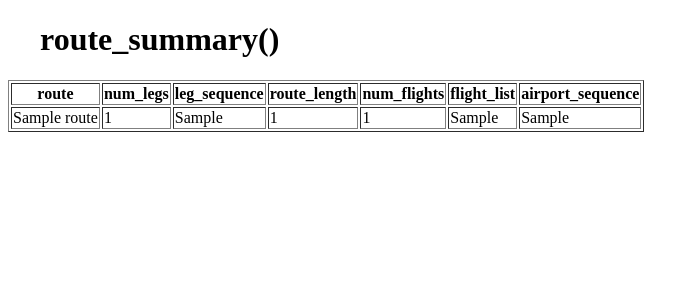
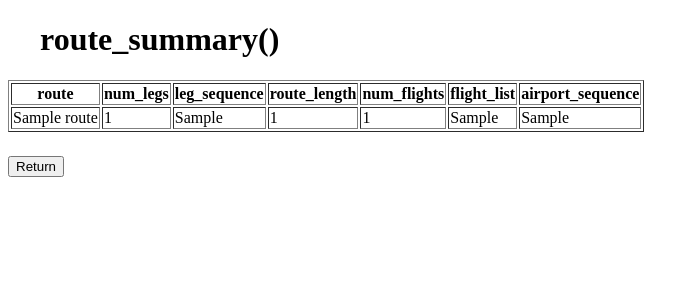
Before and after one commit to vwarr/cs4400-p4, a Flask app: template templates/route_summary.html in a window 1280 px wide. Shown: the top 300 px of the page, without its empty margins (0-699 px from the left). Run offline with Flask 3, Linux system fonts and the light colour scheme; the template is opened without the code that fills it: most values are stand-ins (such as "Sample title", 1, 10 or a date in 2020).

Commit message:
return button for views (needs to be configured)

```diff
--- a/templates/alternate_airports.html
+++ b/templates/alternate_airports.html
@@ -33,4 +33,10 @@
             {% endfor %}
         </tbody>
     </table>
+    <form class="form_wrapper" action="/#somethinghere?" method="method_name">
+        <div class="form_buttons">
+                <button type="submit">Return</button>
+            </div>
+        </div>
+    </form>
 </body>
--- a/templates/flights_in_the_air.html
+++ b/templates/flights_in_the_air.html
@@ -35,4 +35,10 @@
             {% endfor %}
         </tbody>
     </table>
+    <form class="form_wrapper" action="/#somethinghere?" method="method_name">
+        <div class="form_buttons">
+                <button type="submit">Return</button>
+            </div>
+        </div>
+    </form>
 </body>
--- a/templates/flights_on_the_ground.html
+++ b/templates/flights_on_the_ground.html
@@ -33,4 +33,10 @@
             {% endfor %}
         </tbody>
     </table>
+    <form class="form_wrapper" action="/#somethinghere?" method="method_name">
+        <div class="form_buttons">
+                <button type="submit">Return</button>
+            </div>
+        </div>
+    </form>
 </body>
--- a/templates/people_in_the_air.html
+++ b/templates/people_in_the_air.html
@@ -43,4 +43,10 @@
             {% endfor %}
         </tbody>
     </table>
+    <form class="form_wrapper" action="/#somethinghere?" method="method_name">
+        <div class="form_buttons">
+                <button type="submit">Return</button>
+            </div>
+        </div>
+    </form>
 </body>
--- a/templates/people_on_the_ground.html
+++ b/templates/people_on_the_ground.html
@@ -41,4 +41,10 @@
             {% endfor %}
         </tbody>
     </table>
+    <form class="form_wrapper" action="/#somethinghere?" method="method_name">
+        <div class="form_buttons">
+                <button type="submit">Return</button>
+            </div>
+        </div>
+    </form>
 </body>
--- a/templates/route_summary.html
+++ b/templates/route_summary.html
@@ -35,4 +35,10 @@
             {% endfor %}
         </tbody>
     </table>
+    <form class="form_wrapper" action="/#somethinghere?" method="method_name">
+        <div class="form_buttons">
+                <button type="submit">Return</button>
+            </div>
+        </div>
+    </form>
 </body>
```
